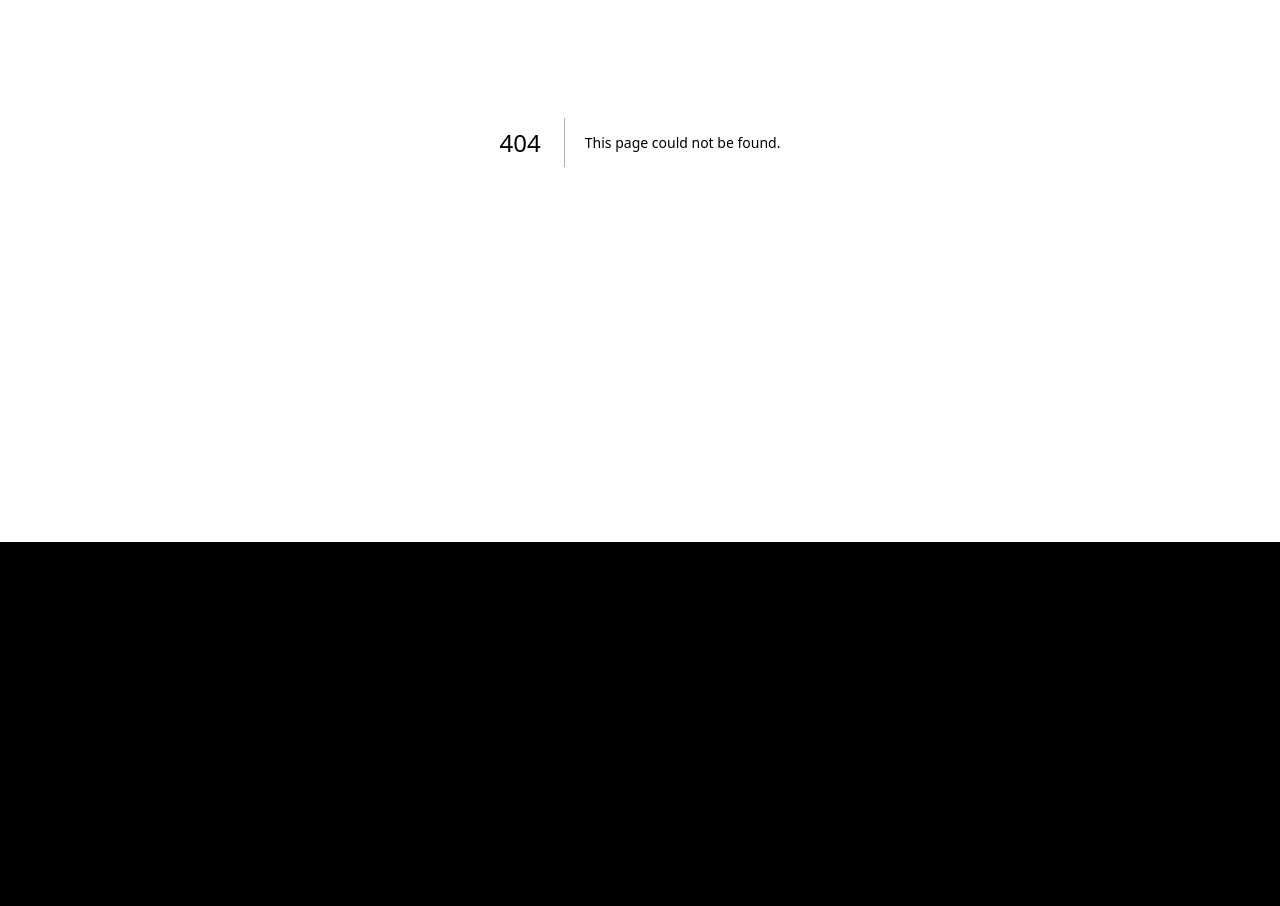
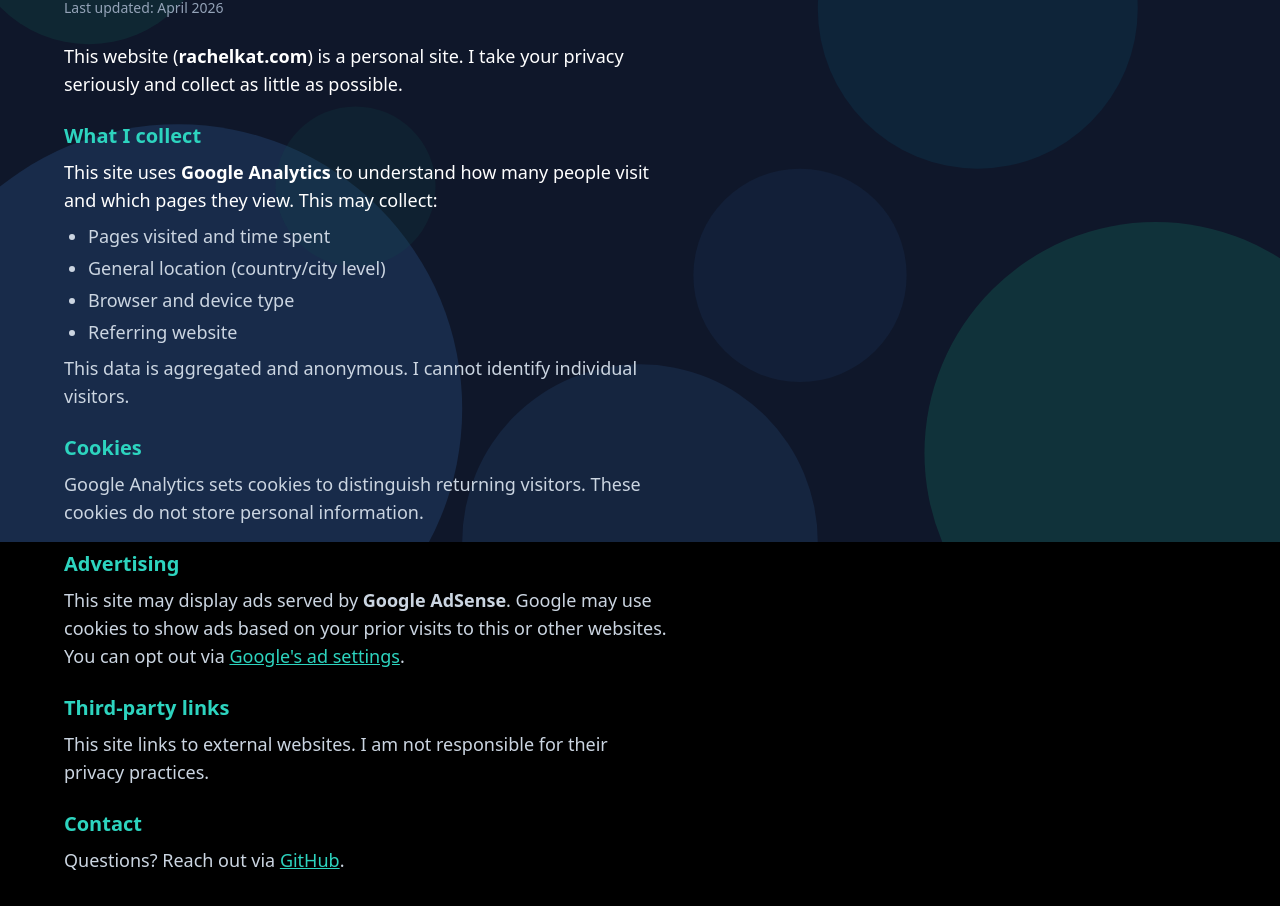
Before and after one commit to conste11ations/conste11ations.github.io, a Next.js app: page /privacy in a window 1280 px wide. Before the commit this address had no page. Shown: the part 258-1164 px from the top of the page. Before the commit the page ends 800 px from the top, so only its background shows below. Built offline with nearby package versions, Linux system fonts and the light colour scheme.

Commit message:
Adding a privacy page

```diff
--- /dev/null
+++ b/pages/privacy.tsx
@@ -0,0 +1,51 @@
+import 'tailwindcss/tailwind.css'
+
+export default function Privacy() {
+  return (
+    <>
+      <div className="absolute m-8 max-w-2xl">
+        <h1 className="text-5xl md:text-8xl">
+          <span className="block animate-fade-in-down font-extrabold text-white xl:inline m-8">Privacy Policy</span>
+        </h1>
+        <div className="block animate-fade-in-down text-white m-8 md:text-lg space-y-6">
+          <p className="text-slate-400 text-sm">Last updated: April 2026</p>
+
+          <p>This website (<strong>rachelkat.com</strong>) is a personal site. I take your privacy seriously and collect as little as possible.</p>
+
+          <div>
+            <h2 className="text-xl font-bold text-teal-400 mb-2">What I collect</h2>
+            <p>This site uses <strong>Google Analytics</strong> to understand how many people visit and which pages they view. This may collect:</p>
+            <ul className="list-disc ml-6 mt-2 space-y-1 text-slate-300">
+              <li>Pages visited and time spent</li>
+              <li>General location (country/city level)</li>
+              <li>Browser and device type</li>
+              <li>Referring website</li>
+            </ul>
+            <p className="mt-2 text-slate-300">This data is aggregated and anonymous. I cannot identify individual visitors.</p>
+          </div>
+
+          <div>
+            <h2 className="text-xl font-bold text-teal-400 mb-2">Cookies</h2>
+            <p className="text-slate-300">Google Analytics sets cookies to distinguish returning visitors. These cookies do not store personal information.</p>
+          </div>
+
+          <div>
+            <h2 className="text-xl font-bold text-teal-400 mb-2">Advertising</h2>
+            <p className="text-slate-300">This site may display ads served by <strong>Google AdSense</strong>. Google may use cookies to show ads based on your prior visits to this or other websites. You can opt out via <a href="https://www.google.com/settings/ads" className="text-teal-400 underline hover:text-teal-300">Google's ad settings</a>.</p>
+          </div>
+
+          <div>
+            <h2 className="text-xl font-bold text-teal-400 mb-2">Third-party links</h2>
+            <p className="text-slate-300">This site links to external websites. I am not responsible for their privacy practices.</p>
+          </div>
+
+          <div>
+            <h2 className="text-xl font-bold text-teal-400 mb-2">Contact</h2>
+            <p className="text-slate-300">Questions? Reach out via <a href="https://github.com/conste11ations" className="text-teal-400 underline hover:text-teal-300">GitHub</a>.</p>
+          </div>
+        </div>
+      </div>
+      <img src="circles.svg" className="object-cover flex h-screen w-full" />
+    </>
+  )
+}
```
Also changed, not shown: public/circles.svg (added).
